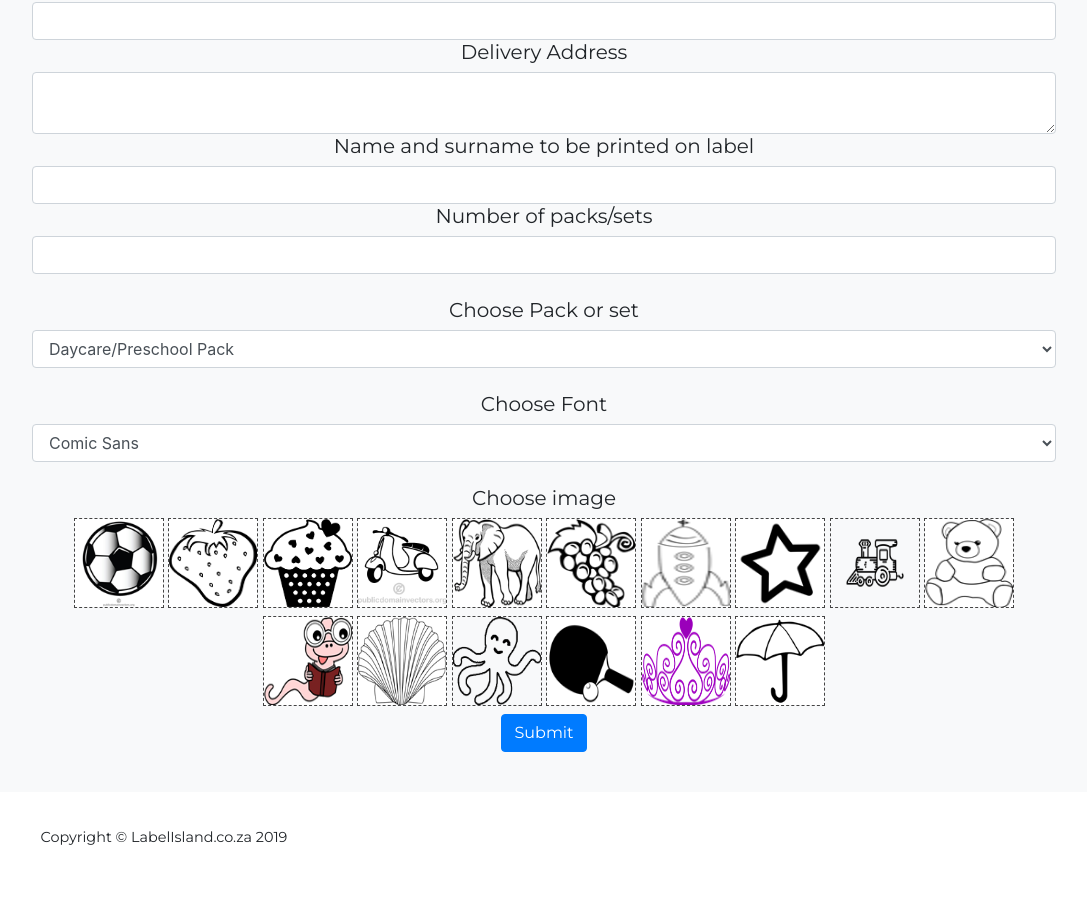
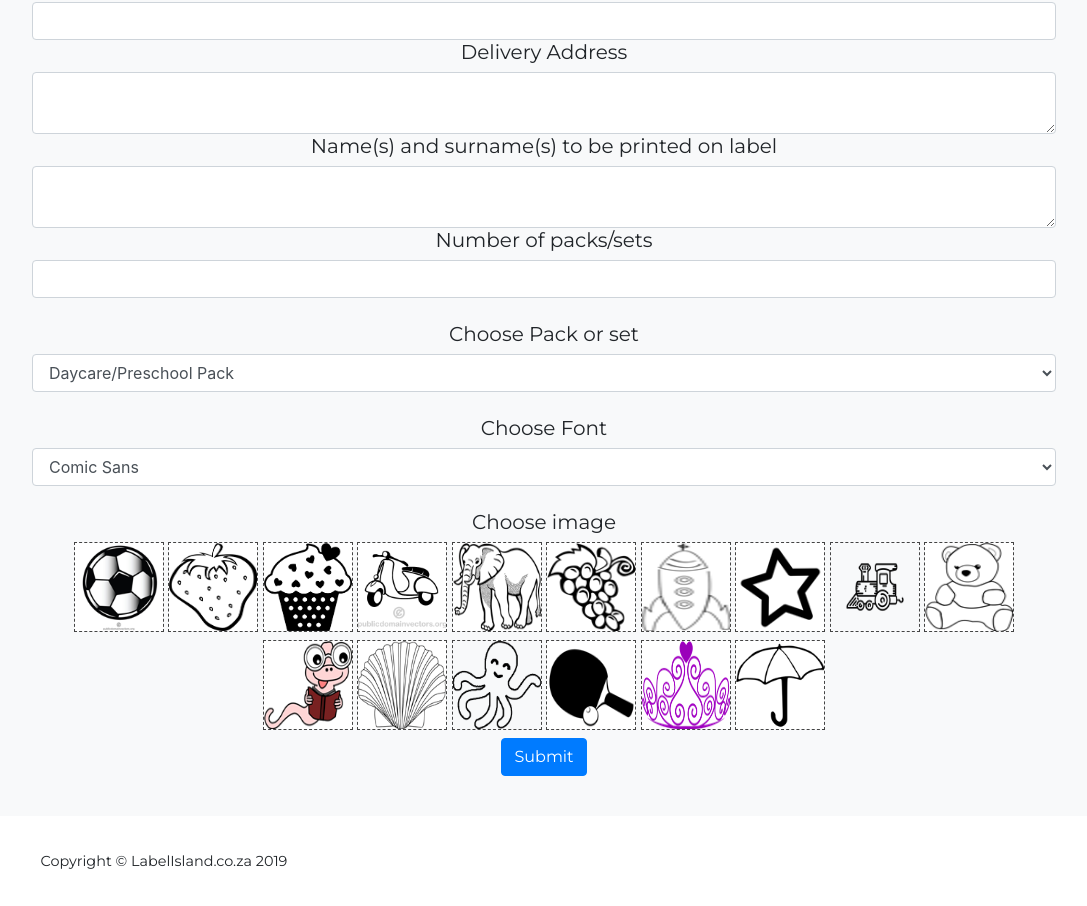
Before and after one commit to JG1R50RQDF/webtrial, a website with bundled scripts: page index.html in a window 1280 px wide. Shown: the part 5115-6021 px from the top of the page, without its empty margins (96-1183 px from the left). Before the commit the page ends 5997 px from the top, so only its background shows below. Built offline with nearby package versions, Linux system fonts and the light colour scheme; a web font is replaced by a local one.

Commit message:
Update index.html

```diff
--- a/index.html
+++ b/index.html
@@ -583,8 +583,8 @@
   	<textarea style="width: 80% !important; margin-left: 10%;margin-right: 10%:" type="text" class="form-control" name="entry.1706472330">
   	</textarea>
 
-  	<h5 class="text-center">Name and surname to be printed on label</h5>
-  	<input style="width: 80% !important; margin-left: 10%;margin-right: 10%:" type="text" class="form-control" name="entry.1733024484">
+  	<h5 class="text-center">Name(s) and surname(s) to be printed on label</h5>
+  	<textarea style="width: 80% !important; margin-left: 10%;margin-right: 10%:"  class="form-control" name="entry.1733024484"></textarea>
 
   	<h5 class="text-center">Number of packs/sets</h5>
   	<input style="width: 80% !important; margin-left: 10%;margin-right: 10%:" type="number" class="form-control" name="entry.1020080925">
```
